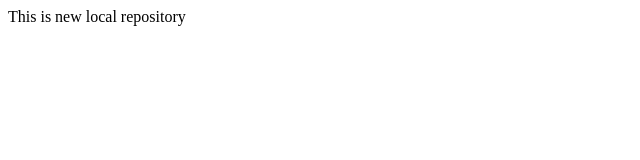
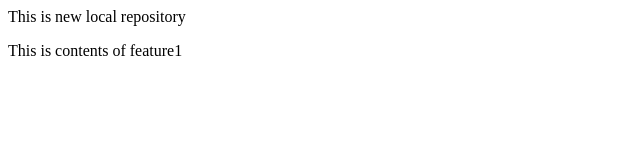
Before and after one commit to vikash45284/LocalRepo, a plain HTML site: page index.html in a window 1280 px wide. Shown: the whole page, without its empty margins (0-640 px from the left). Drawn offline with Linux system fonts and the light colour scheme.

Commit message:
added a feature

```diff
--- a/index.html
+++ b/index.html
@@ -1 +1,2 @@
 <p>This is new local repository</p>
+<p>This is contents of feature1</p>
```
